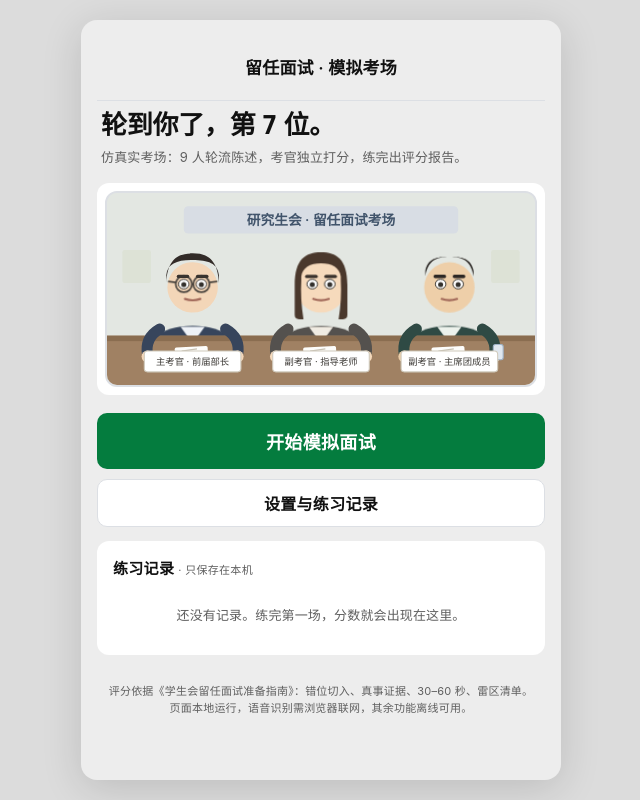
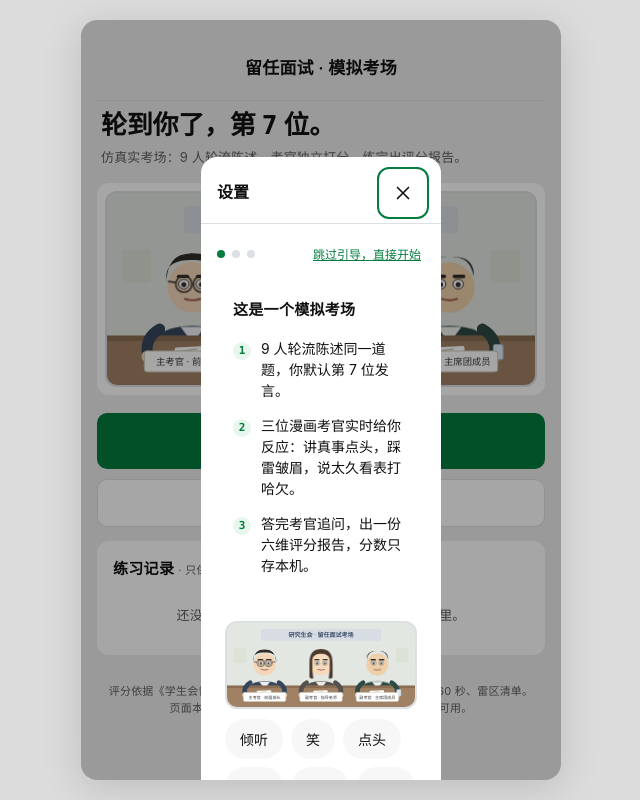
Before and after one commit to ConradLu2740/iv-practice-app, a plain HTML site: page index.html in a window 1280 px wide. Shown: the whole page, without its empty margins (319-959 px from the left). Drawn offline with Linux system fonts and the light colour scheme.

Commit message:
auto-open onboarding

```diff
--- a/index.html
+++ b/index.html
@@ -2009,6 +2009,7 @@ bindAiCard();
 renderStart();
 srCheck();
 renderPreview();
+if(!localStorage.getItem('iv_onboarded')) setTimeout(openSetSheet, 400);
 
 </script>
 <!--@@SPLIT@@-->
```
